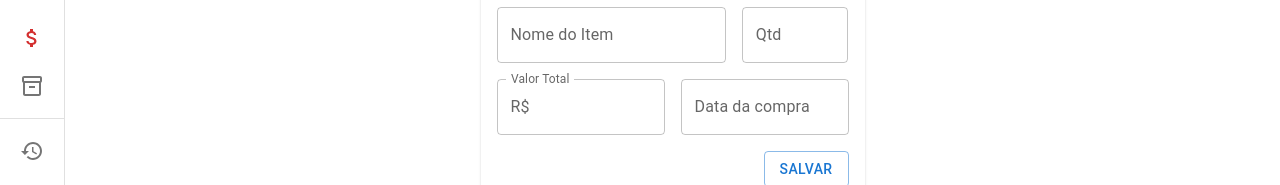
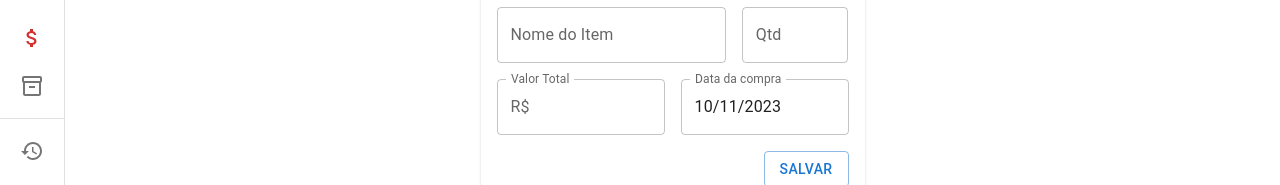
Before and after one commit to rafaelc-rb/vale-do-chopp, a Next.js app: page /expense in a window 1280 px wide. Shown: the part 155-340 px from the top of the page. Built offline with nearby package versions, Linux system fonts and the light colour scheme.

Commit message:
feat: data padrão === data atual

```diff
--- a/app/expense/page.tsx
+++ b/app/expense/page.tsx
@@ -37,7 +37,7 @@ export default function Expense() {
     item_name: "",
     amount: 0,
     price: "",
-    purchase_date: "",
+    purchase_date: dayjs().format("DD/MM/YYYY"),
   });
 
   const router = useRouter();
--- a/app/revenue/page.tsx
+++ b/app/revenue/page.tsx
@@ -41,7 +41,7 @@ export default function Revenue() {
     type: "",
     amount: 0,
     price: "",
-    date: "",
+    date: dayjs().format("DD/MM/YYYY"),
   });
 
   const router = useRouter();
--- a/app/stock/page.tsx
+++ b/app/stock/page.tsx
@@ -41,7 +41,7 @@ export default function Stock() {
     type: "",
     amount: 0,
     price: "",
-    purchase_date: "",
+    purchase_date: dayjs().format("DD/MM/YYYY"),
   });
 
   const router = useRouter();
```
